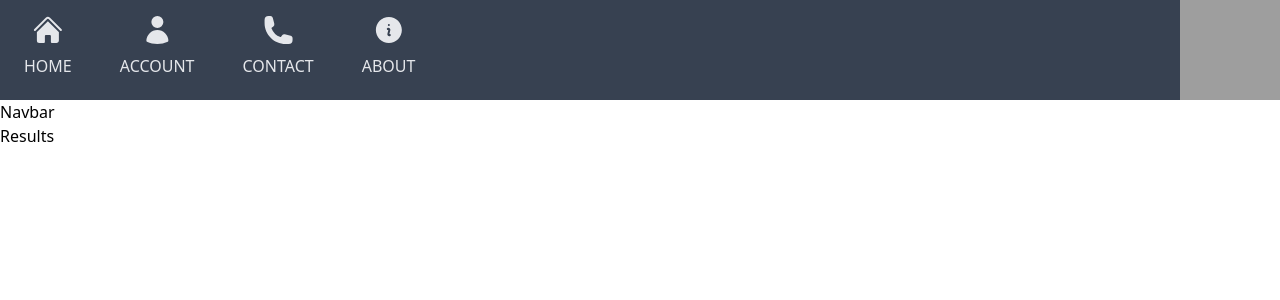
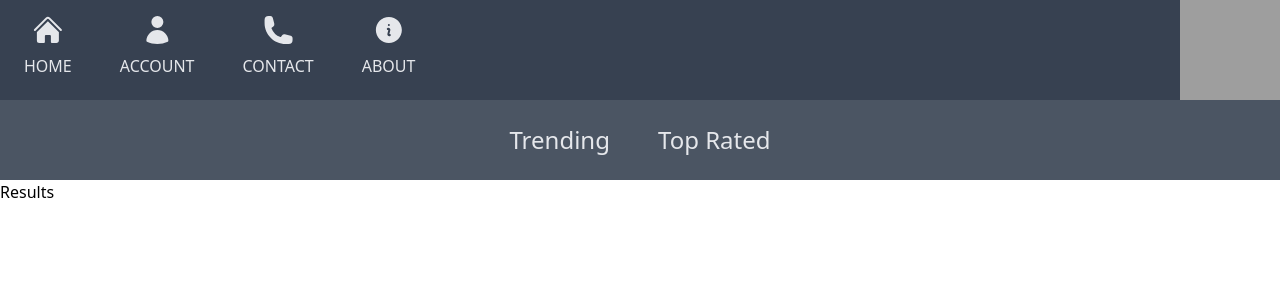
Before and after one commit to Nickranjan/movie-app-v8, a Next.js app: page / in a window 1280 px wide. Shown: the top 300 px of the page. Built offline with nearby package versions, Linux system fonts and the light colour scheme; no server answers; grey boxes are pictures that could not be loaded.

Commit message:
creating the navbar component and request.js

```diff
--- a/components/Navbar.js
+++ b/components/Navbar.js
@@ -1,9 +1,13 @@
-import React from 'react'
+
+import requests from '../utils/requests'
+import { useRouter } from 'next/router'
 
 export default function Navbar() {
+  const router =useRouter()
   return (
-    <div>
-        <h1>Navbar</h1>
+    <div className="flex justify-center bg-gray-600 text-gray-200 select-none text-xl lg:text-2xl">
+      {Object.entries(requests).map(([key,{title,url}])=>(
+      <h2 onClick ={()=>(router.push(`?genre=${key}`))}className="m-6 cursor-pointer hover:text-white active:text-red-500" key={key}>{title}</h2>))}
         </div>
   )
 }
--- /dev/null
+++ b/utils/requests.js
@@ -0,0 +1,15 @@
+const API_KEY = process.env.API_KEY
+export default{
+    fetchTrending:{
+        title:"Trending",
+        url: `/trending/all/week?api_key=$api_key=${API_KEY}&language=en-US`
+    },
+
+
+    fetchTopRated:{
+        title: "Top Rated",
+        url: `/movie/top_rated?apo_key=${API_KEY}&language=en-US`
+
+
+},
+}
```
